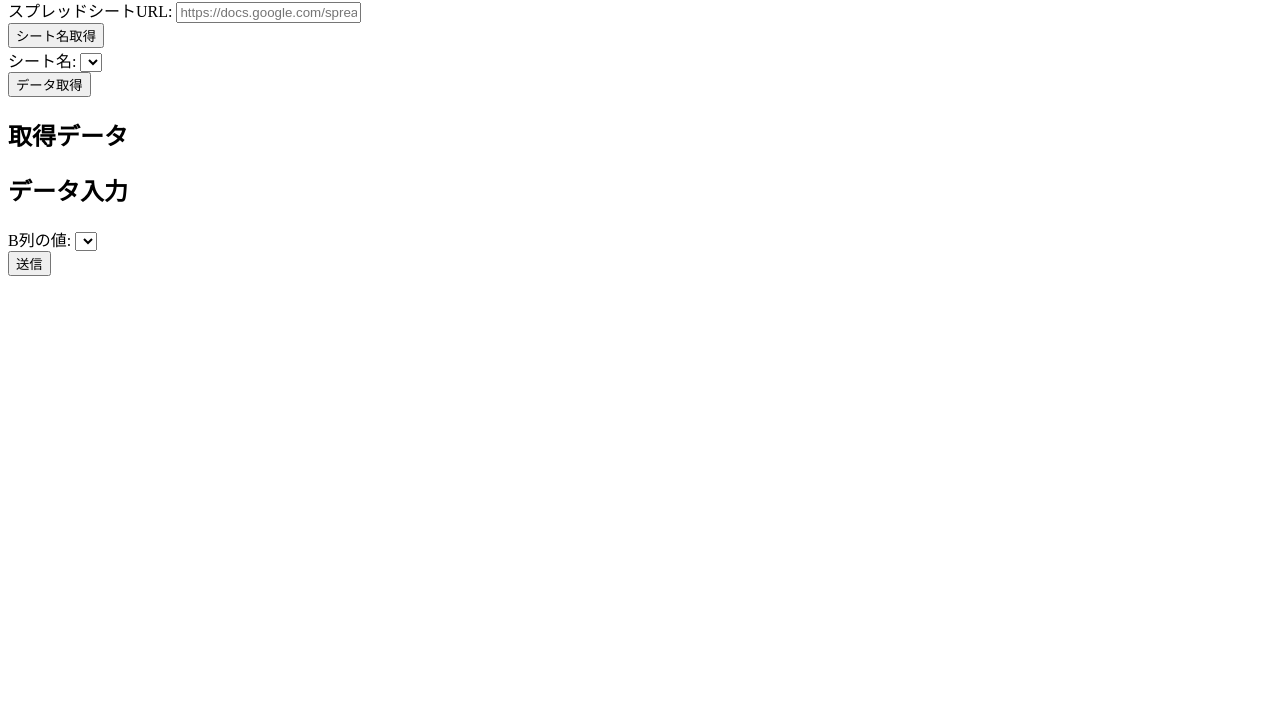
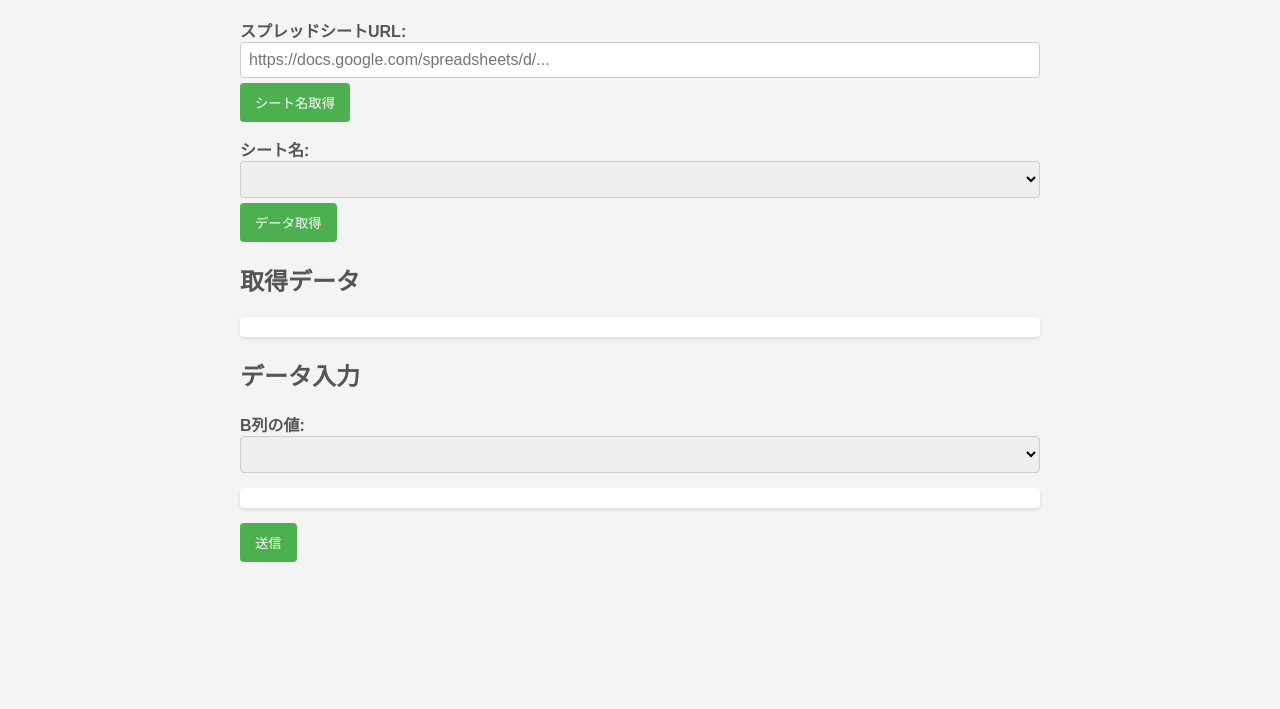
Before and after one commit to ater1218/special-octo-memory, a plain HTML site: page index.html in a window 1280 px wide. Shown: the part 91-800 px from the top of the page. Drawn offline with Linux system fonts and the light colour scheme.

Commit message:
Update index.html

```diff
--- a/index.html
+++ b/index.html
@@ -2,20 +2,107 @@
 <html lang="ja">
 <head>
   <meta charset="UTF-8">
+  <meta name="viewport" content="width=device-width, initial-scale=1.0">
   <title>スプレッドシート編集</title>
+  <style>
+    body {
+      font-family: Arial, sans-serif;
+      max-width: 800px;
+      margin: 0 auto;
+      padding: 20px;
+      background-color: #f4f4f4;
+    }
+    h1 {
+      color: #333;
+      text-align: center;
+    }
+    .form-group {
+      margin-bottom: 15px;
+    }
+    label {
+      display: block;
+      margin-bottom: 5px;
+      font-weight: bold;
+      color: #555;
+    }
+    input[type="text"], select {
+      width: 100%;
+      padding: 8px;
+      border: 1px solid #ccc;
+      border-radius: 4px;
+      box-sizing: border-box;
+      font-size: 16px;
+    }
+    button {
+      background-color: #4CAF50;
+      color: white;
+      padding: 10px 15px;
+      border: none;
+      border-radius: 4px;
+      cursor: pointer;
+      margin-right: 10px;
+      transition: background-color 0.3s;
+    }
+    button:hover {
+      background-color: #45a049;
+    }
+    h2 {
+      color: #555;
+      margin-top: 20px;
+    }
+    #headers, #inputFields {
+      background-color: #fff;
+      padding: 10px;
+      border-radius: 4px;
+      box-shadow: 0 2px 4px rgba(0,0,0,0.1);
+      margin-bottom: 15px;
+    }
+    #loading {
+      display: none;
+      text-align: center;
+      color: #666;
+      font-style: italic;
+      margin: 10px 0;
+    }
+    @media (max-width: 600px) {
+      .form-group {
+        margin-bottom: 10px;
+      }
+      button {
+        width: 100%;
+        margin: 5px 0;
+      }
+      input[type="text"], select {
+        font-size: 14px;
+      }
+      h1 {
+        font-size: 24px;
+      }
+      h2 {
+        font-size: 18px;
+      }
+    }
+  </style>
 </head>
 <body>
   <h1>Googleスプレッドシート編集</h1>
-  <label>スプレッドシートURL: <input type="text" id="spreadsheetUrl" placeholder="https://docs.google.com/spreadsheets/d/..."></label><br>
-  <button onclick="fetchSheetNames()">シート名取得</button><br>
-  <label>シート名: <select id="sheetName"></select></label><br>
-  <button onclick="fetchData()">データ取得</button>
+  <div class="form-group">
+    <label>スプレッドシートURL: <input type="text" id="spreadsheetUrl" placeholder="https://docs.google.com/spreadsheets/d/..."></label>
+    <button onclick="fetchSheetNames()">シート名取得</button>
+  </div>
+  <div class="form-group">
+    <label>シート名: <select id="sheetName"></select></label>
+    <button onclick="fetchData()">データ取得</button>
+  </div>
 
+  <div id="loading">処理中...</div>
   <h2>取得データ</h2>
   <div id="headers"></div>
 
   <h2>データ入力</h2>
-  <label>B列の値: <select id="keyValue"></select></label><br>
+  <div class="form-group">
+    <label>B列の値: <select id="keyValue"></select></label>
+  </div>
   <div id="inputFields"></div>
   <button onclick="submitData()">送信</button>
 
```
